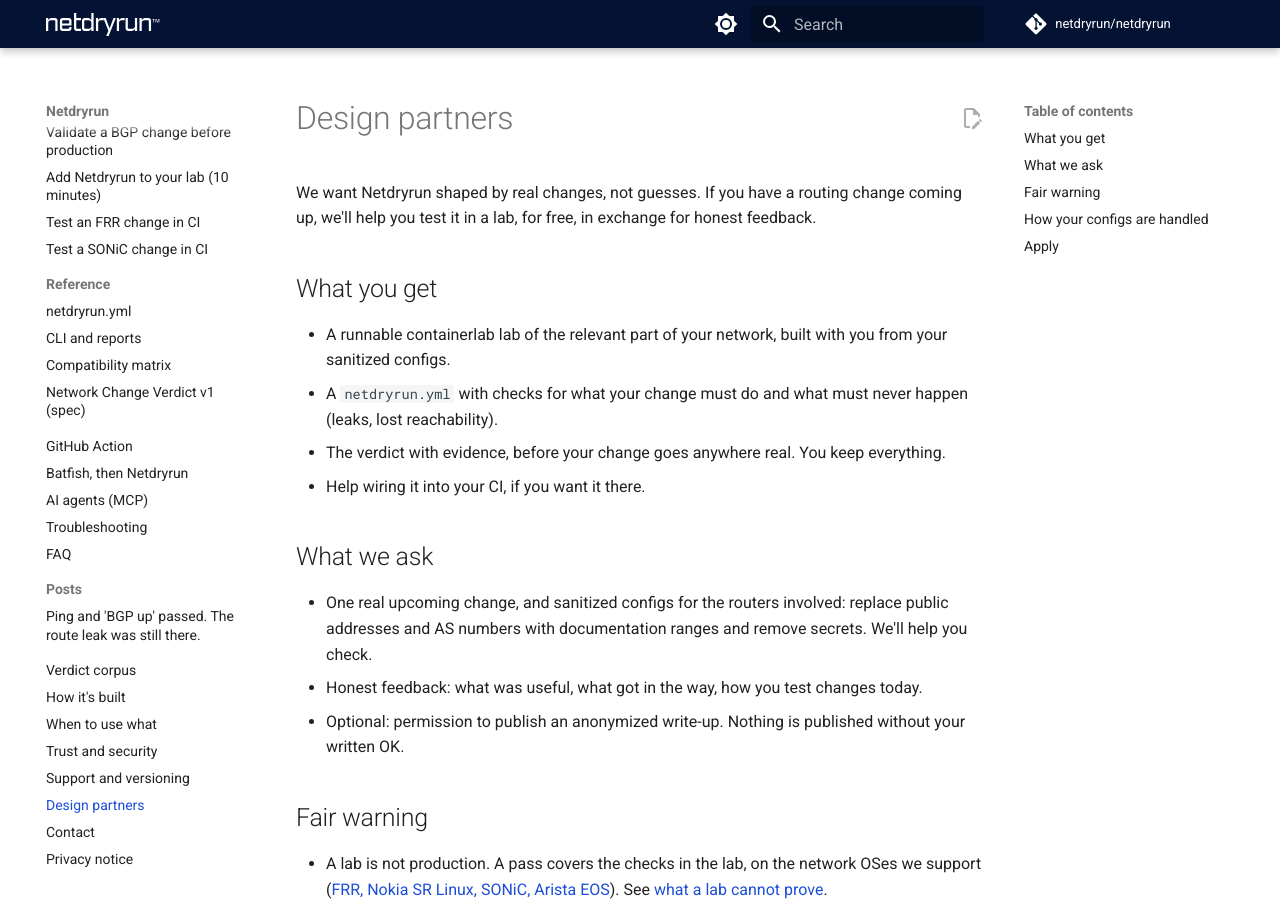
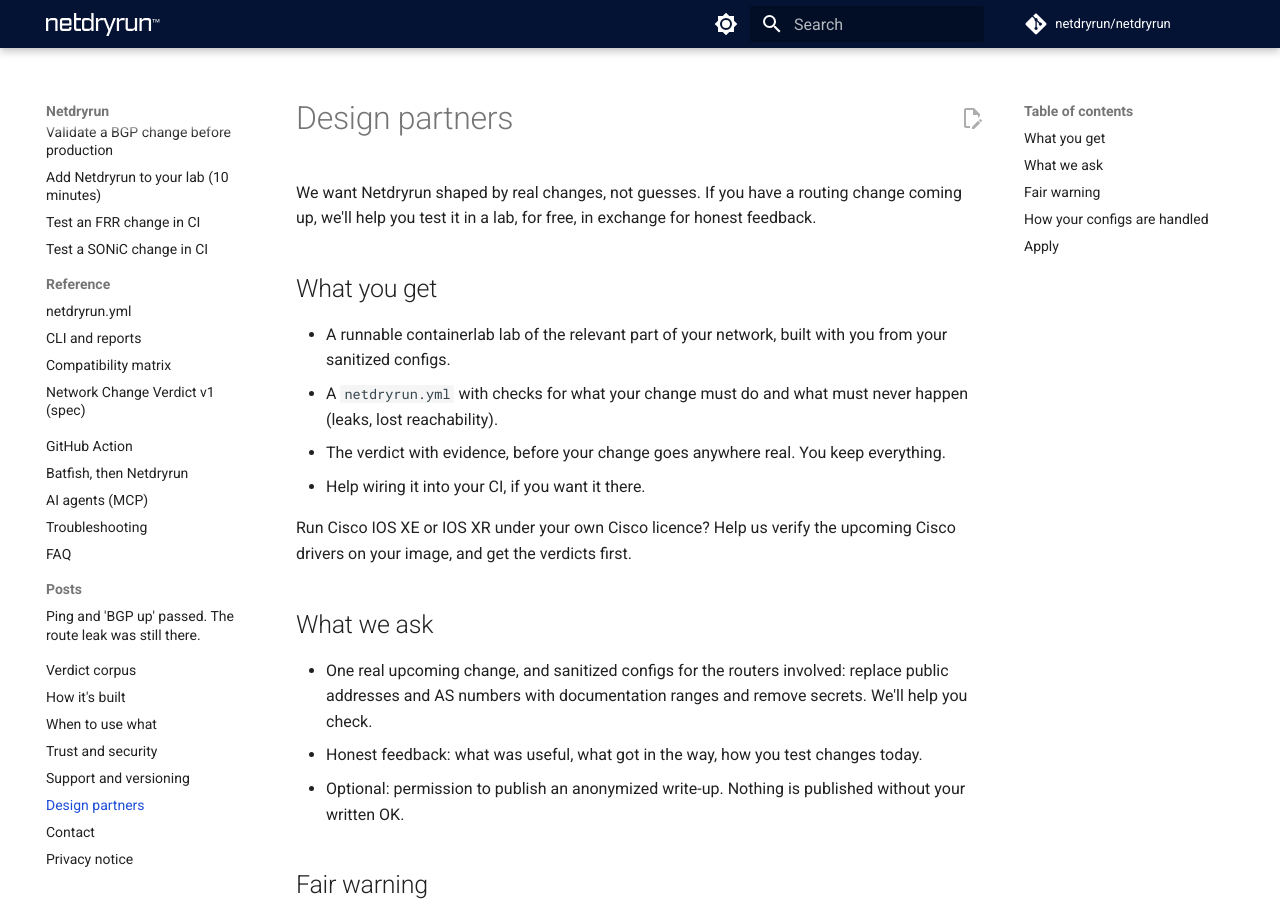
Before and after one commit to actions-marketplace-validations/netdryrun_Netdryrun, an MkDocs documentation site: the page built from website/docs/design-partners.md, in a window 1280 px wide and 900 px high. Built offline with MkDocs 1.6.1 and Material for MkDocs 9.7.7, drawn with Linux system fonts in a browser that asks for light colours; plug-ins that fetch from the network failed and are left out; comment, search, counter and statistics services are not loaded.

Commit message:
Design partners and Test my change: invite Cisco licence holders to verify the upcoming drivers

```diff
--- a/website/docs/design-partners.md
+++ b/website/docs/design-partners.md
@@ -13,6 +13,8 @@
 - A `netdryrun.yml` with checks for what your change must do and what must never happen (leaks, lost reachability).
 - The verdict with evidence, before your change goes anywhere real. You keep everything.
 - Help wiring it into your CI, if you want it there.
+
+Run Cisco IOS XE or IOS XR under your own Cisco licence? Help us verify the upcoming Cisco drivers on your image, and get the verdicts first.
 
 ## What we ask
 
```
Also changed, not shown: 1 other file.
